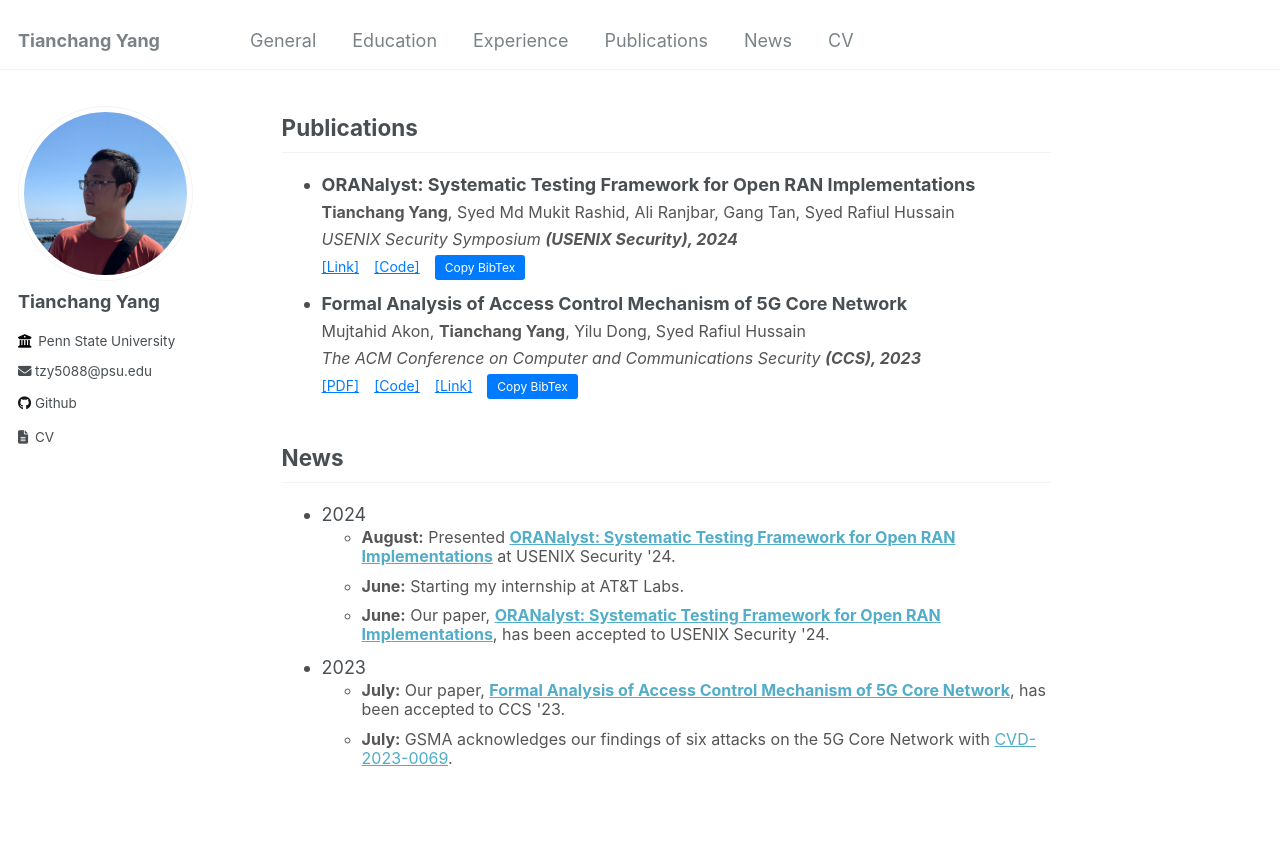
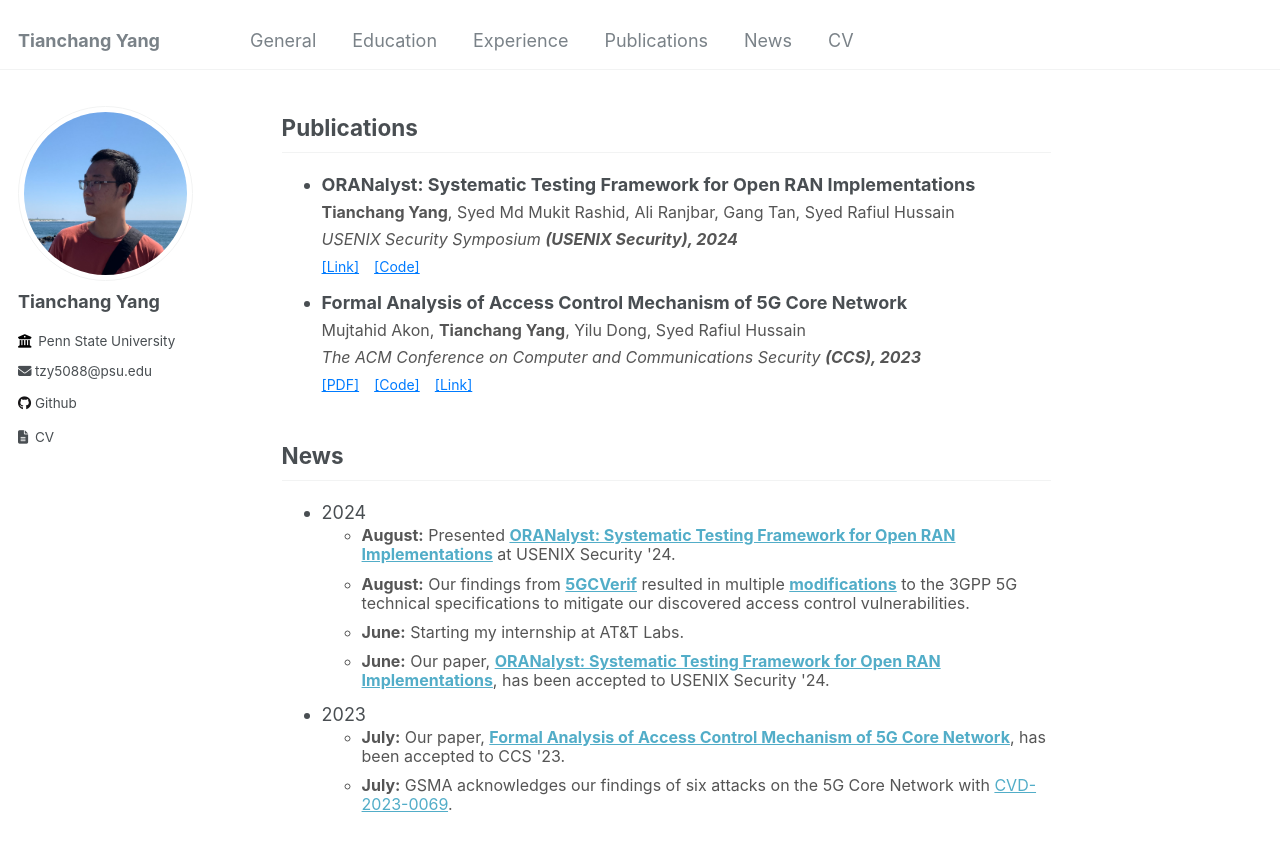
Before and after one commit to tianchang-yang/tianchang-yang.github.io, a Jekyll site: the page built from _pages/about.md, in a window 1280 px wide and 900 px high, scrolled down 1214 px. Shown: the top 851 px of the window. Built offline with Jekyll 4.4.1, drawn with Linux system fonts in a browser that asks for light colours.

Commit message:
modify news

```diff
--- a/_pages/about.md
+++ b/_pages/about.md
@@ -95,7 +95,7 @@ My research involves using a variety of methods (program analysis, symbolic exec
       <div class="publication-links">
         <a href="https://www.usenix.org/conference/usenixsecurity24/presentation/yang-tianchang" target="_blank">[Link]</a>
         <a href="https://github.com/SyNSec-den/ORANalyst" target="_blank">[Code]</a>
-        <button class="btn-copy" onclick="copyBibTex('bibtexCitationORANalyst')">Copy BibTex</button>
+        <!-- <button class="btn-copy" onclick="copyBibTex('bibtexCitationORANalyst')">Copy BibTex</button> -->
       </div>
       <pre id="bibtexCitationORANalyst" style="display:none;">
 {% raw %}
@@ -124,7 +124,7 @@ month = aug
         <a href="files/paper/5GCVerif-ccs23.pdf" target="_blank">[PDF]</a>
         <a href="https://github.com/SyNSec-den/5GCVerif" target="_blank">[Code]</a>
         <a href="https://dl.acm.org/doi/10.1145/3576915.3623113" target="_blank">[Link]</a>
-        <button class="btn-copy" onclick="copyBibTex('bibtexCitation5GCVerif')">Copy BibTex</button>
+        <!-- <button class="btn-copy" onclick="copyBibTex('bibtexCitation5GCVerif')">Copy BibTex</button> -->
       </div>
       <pre id="bibtexCitation5GCVerif" style="display:none;">
 {% raw %}
@@ -160,6 +160,7 @@ series = {CCS '23}
     <div class="news-year">2024</div>
     <ul class="subtext">
       <li><b>August:</b> Presented <b><a href="#ORANalyst">ORANalyst: Systematic Testing Framework for Open RAN Implementations</a></b> at USENIX Security '24.</li>
+      <li><b>August:</b> Our findings from <b><a href="#5GCVerif">5GCVerif</a></b> resulted in multiple <b><a href="https://www.3gpp.org/ftp/tsg_sa/WG3_Security/TSGS3_116_Jeju/Docs/S3-242453.zip">modifications</a></b> to the 3GPP 5G technical specifications to mitigate our discovered access control vulnerabilities.</li>
       <li><b>June:</b> Starting my internship at AT&T Labs.</li>
       <li><b>June:</b> Our paper, <b><a href="#ORANalyst">ORANalyst: Systematic Testing Framework for Open RAN Implementations</a></b>, has been accepted to USENIX Security '24.</li>
     </ul>
```
